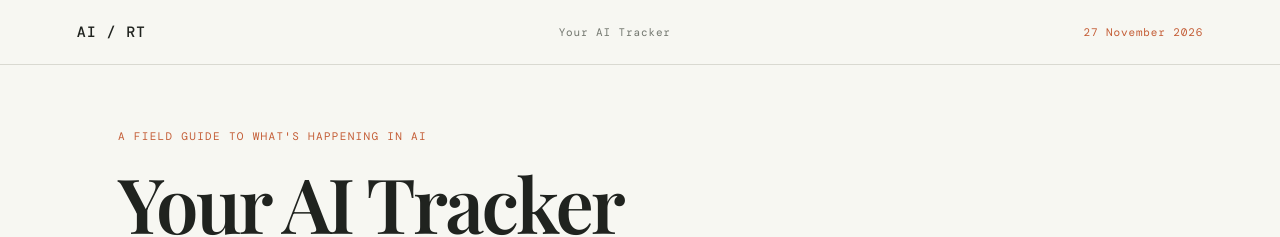
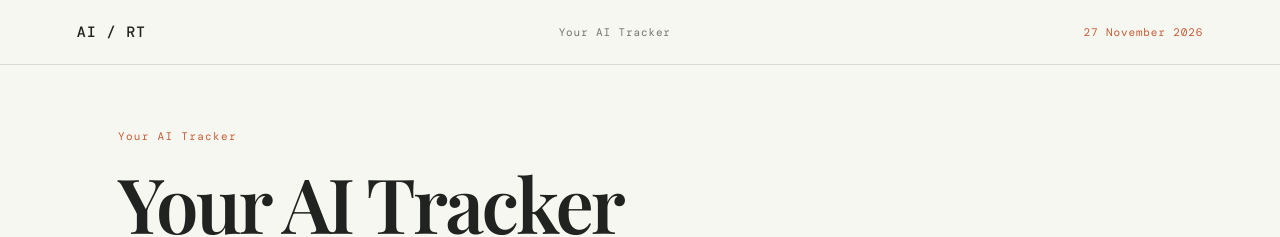
Before and after one commit to yattisoni08-dev/ai-research-tracker, a plain HTML site: page index.html in a window 1280 px wide. Shown: the top 237 px of the page. Drawn offline with nearby package versions, Linux system fonts and the light colour scheme.

Commit message:
Update tracker masthead label

```diff
--- a/index.html
+++ b/index.html
@@ -3,7 +3,7 @@
 <body>
 <header class="top"><a class="brand" href="#">AI / RT</a><span>Your AI Tracker</span><span id="edition"></span></header>
 <main>
-<section class="masthead"><p class="eyebrow">A FIELD GUIDE TO WHAT'S HAPPENING IN AI</p><h1>Your AI Tracker</h1><p class="mast-intro">A continuously updated view of the ideas, research, products and arguments shaping AI. Built from primary sources, connected across the field, and kept as a searchable record.</p></section>
+<section class="masthead"><p class="eyebrow">Your AI Tracker</p><h1>Your AI Tracker</h1><p class="mast-intro">A continuously updated view of the ideas, research, products and arguments shaping AI. Built from primary sources, connected across the field, and kept as a searchable record.</p></section>
 <nav class="tabs" aria-label="Main sections">
 <button class="tab active" data-tab="bigger">Bigger picture</button><button class="tab" data-tab="sources">Sources</button><button class="tab" data-tab="debates">Debates</button><button class="tab" data-tab="new">What's new <span id="new-count"></span></button><button class="tab" data-tab="archive">Archive</button>
 </nav>
```
